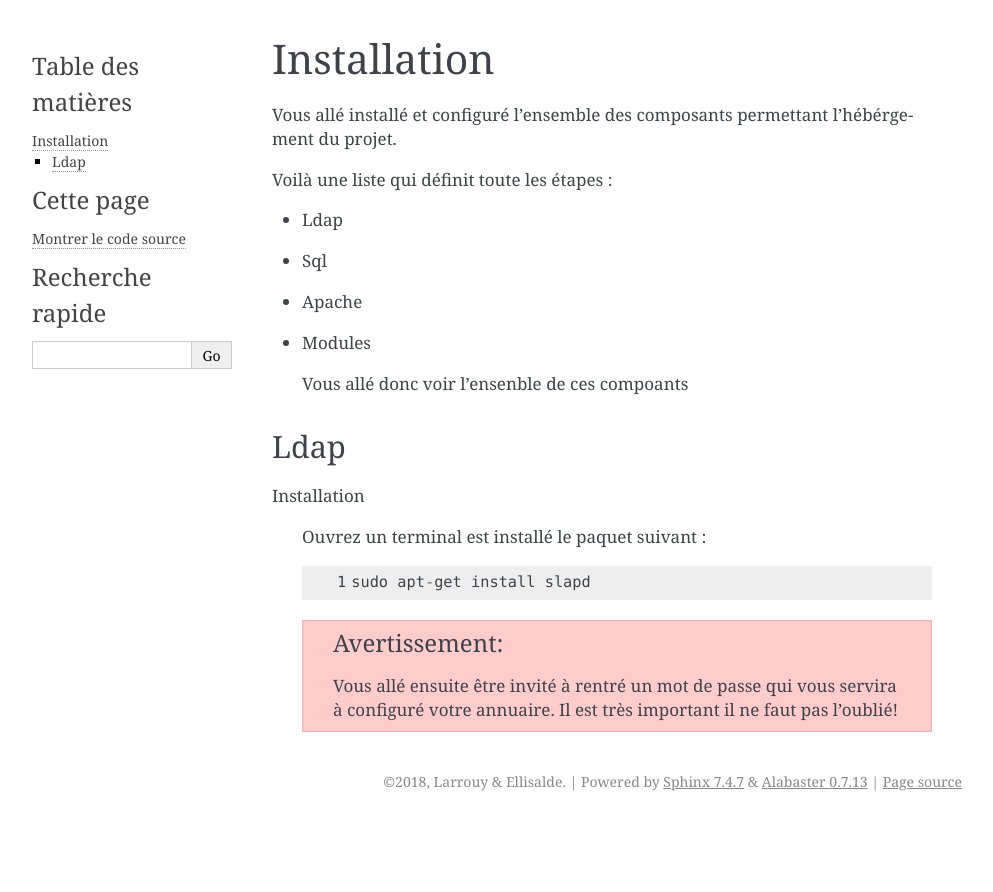
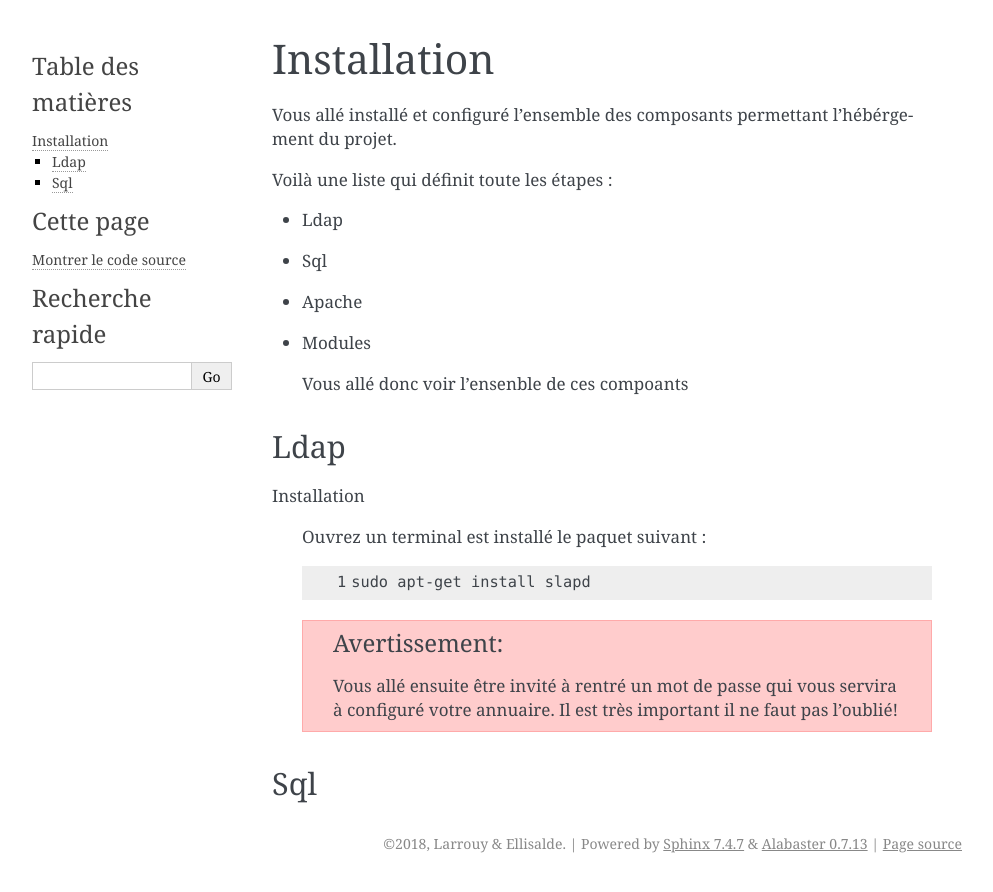
Before and after one commit to soldatroket/ProjetHacking, a Sphinx documentation site: the page built from Documentation/Installation.rst, in a window 1280 px wide. Shown: the top 892 px of the page, without its empty margins (148-1141 px from the left). Built offline with Sphinx 7.4.7, drawn with Linux system fonts in a browser that asks for light colours.

Commit message:
Update Installation.rst

```diff
--- a/Documentation/Installation.rst
+++ b/Documentation/Installation.rst
@@ -19,10 +19,15 @@ Installation
 
   Ouvrez un terminal est installé le paquet suivant :
 
-  .. code-block:: python
+  .. code-block:: shell
       :linenos:
 
       sudo apt-get install slapd
 
   .. warning::
         Vous allé ensuite être invité à rentré un mot de passe qui vous servira à configuré votre annuaire. Il est très important il ne faut pas l'oublié!
+
+
+
+Sql
+===
```
